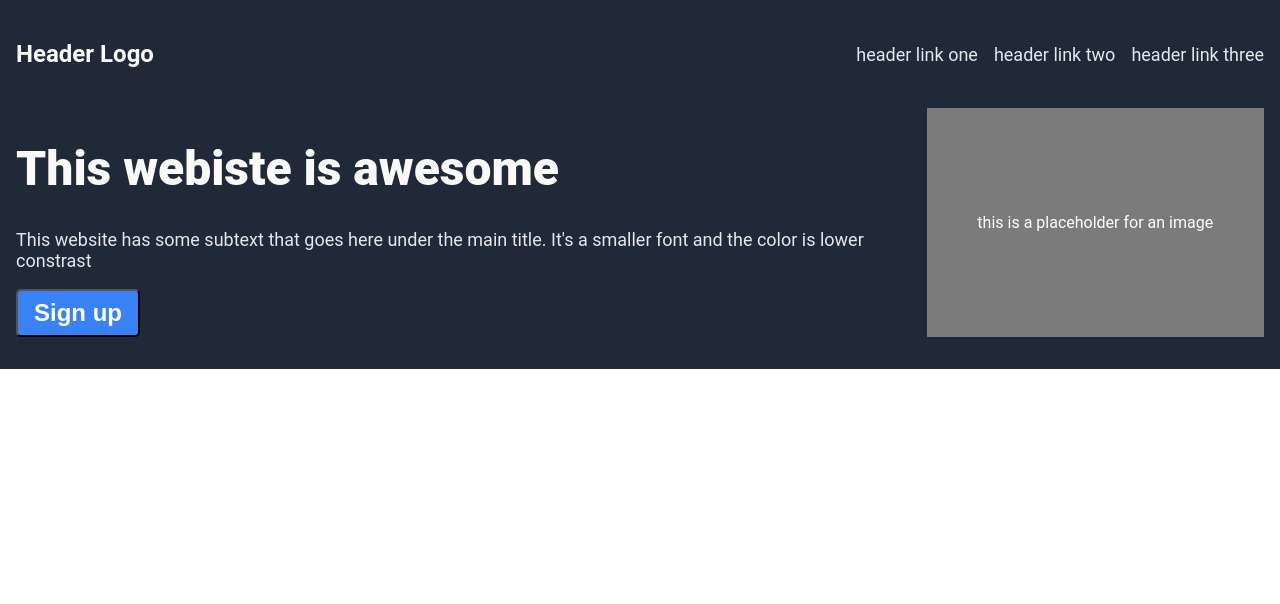
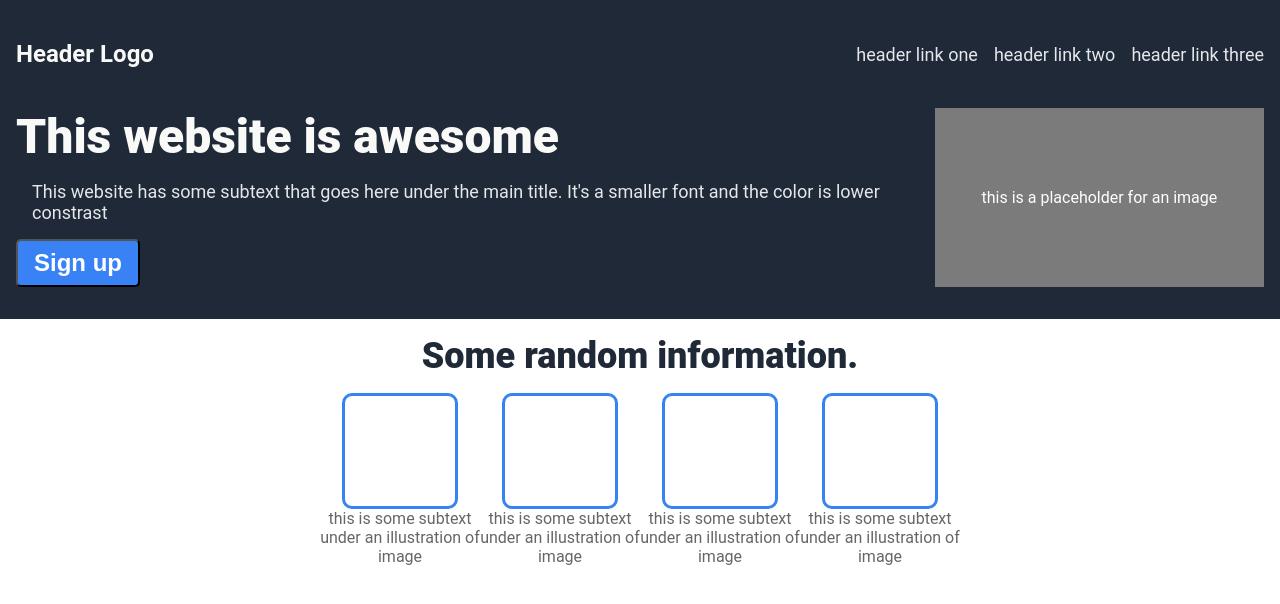
Before and after one commit to PanibratovR3/Landing-Page, a plain HTML site: page index.html in a window 1280 px wide. Drawn offline with Linux system fonts and the light colour scheme.

Commit message:
Added info part for the page. Also added small fixes for header part.

```diff
--- a/index.html
+++ b/index.html
@@ -17,8 +17,8 @@
             </div>
             <div class="header-container">
                 <div class="header-description">
-                    <h1 class="header-main-text">This webiste is awesome</h1>
-                    <p class="header-secondary-text">This website has some subtext that goes here under the main title. It's a smaller font and the color is lower constrast</p>
+                    <div class="header-main-text">This website is awesome</div>
+                    <div class="header-secondary-text">This website has some subtext that goes here under the main title. It's a smaller font and the color is lower constrast</div>
                     <button>Sign up</button>
                 </div>
                 <div class="header-image-placeholder">
@@ -26,8 +26,26 @@
                 </div>
             </div>
         </div>
-        <!-- <div class="info">
-            <div class="info-title">Some random information.</div>
-        </div> -->
+        <div class="info">
+            <div class="info-header">Some random information.</div>
+            <div class="info-container">
+                <div class="item">
+                    <div class="info-box"></div>
+                    <div class="info-text">this is some subtext under an illustration of image</div>
+                </div>
+                <div class="item">
+                    <div class="info-box"></div>
+                    <div class="info-text">this is some subtext under an illustration of image</div>
+                </div>
+                <div class="item">
+                    <div class="info-box"></div>
+                    <div class="info-text">this is some subtext under an illustration of image</div>
+                </div>
+                <div class="item">
+                    <div class="info-box"></div>
+                    <div class="info-text">this is some subtext under an illustration of image</div>
+                </div>
+            </div>
+        </div>
     </body>
 </html>
--- a/styles.css
+++ b/styles.css
@@ -23,10 +23,10 @@ body {
 .header-secondary-text {
     font-size: 18px;
     color: #E5E7EB;
+    padding: 16px;
+    text-align: left;
 }
-/* .header > h3, h1, p {
-    color: white;
-} */
+
 .header-list {
     display: flex;
 }
@@ -51,6 +51,7 @@ li a {
 .header-container {
     display: flex;
     margin: 16px auto;
+    justify-content: flex-start;
 }
 
 .header-image-placeholder {
@@ -71,3 +72,39 @@ button {
     font-size: 24px;
     font-weight: 700;
 }
+
+.info {
+    display: flex;
+    flex-direction: column;
+    align-items: center;
+    padding: 16px;
+}
+.info-header {
+    font-size: 36px;
+    color: #1F2937;
+    font-weight: 900;
+    margin-bottom: 16px;
+}
+
+.info-container {
+    display: flex;
+}
+
+.info-box {
+    border: 3px solid #3882F6;
+    height: 110px;
+    width: 110px;
+    border-radius: 10px;
+}
+.item {
+    width: 160px;
+    display: flex;
+    flex-direction: column;
+    justify-content: center;
+    align-items: center;
+    text-align: center;
+}
+
+.info-text {
+    color: #666;
+}
```
